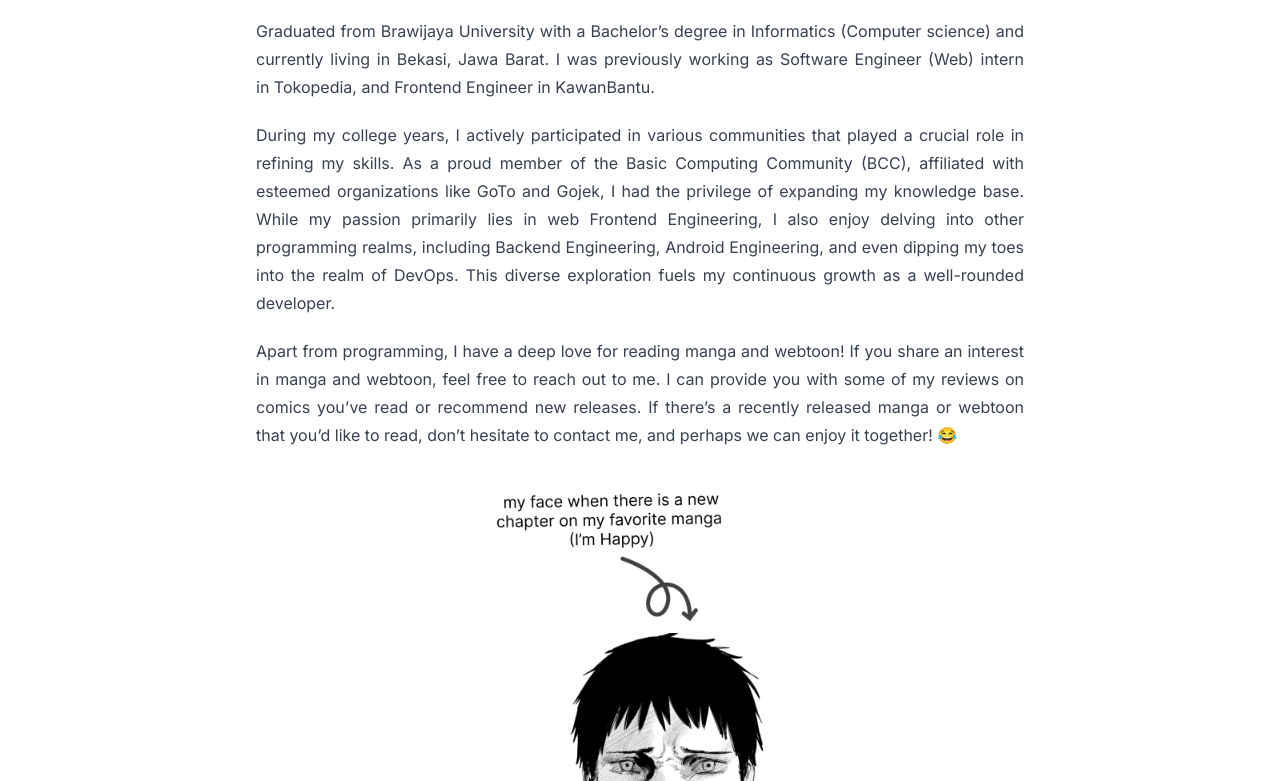
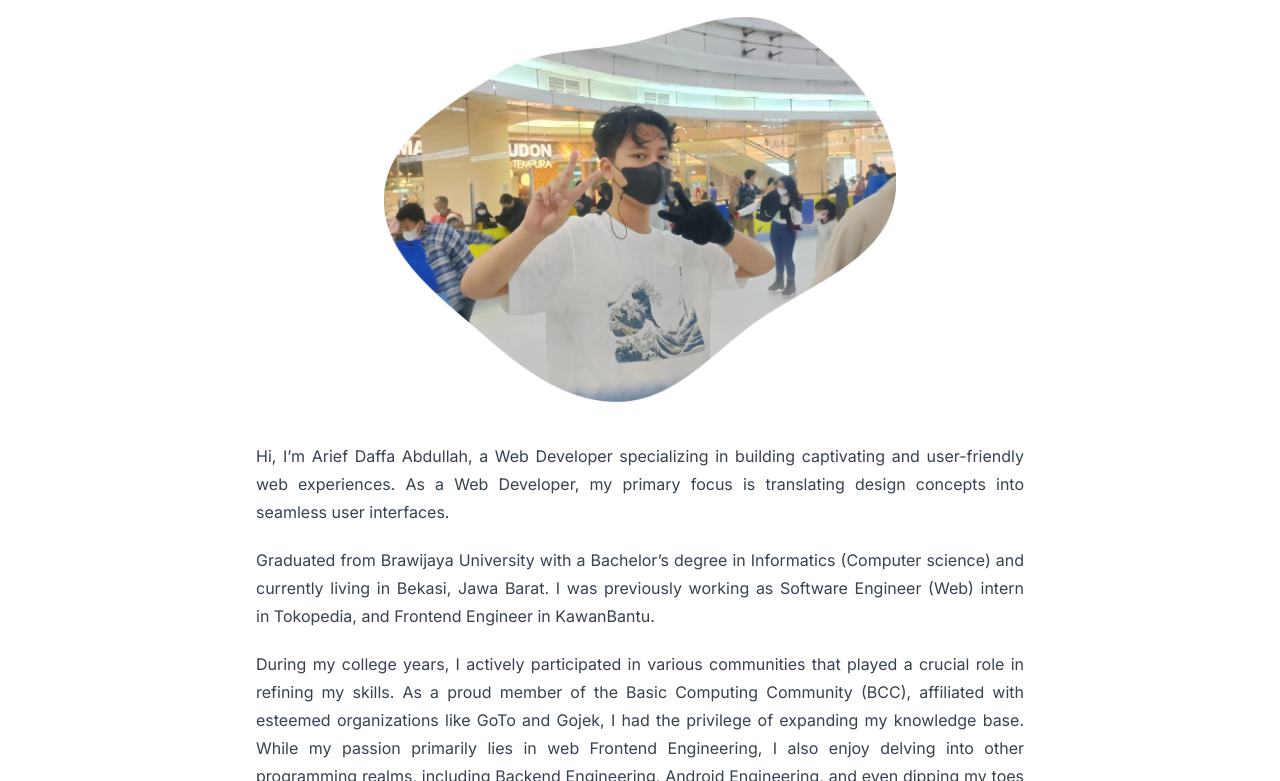
Before and after one commit to AriefDaffa/ariefdaffa, an Astro site: page /about in a window 1280 px wide. Shown: the part 151-932 px from the top of the page. Built offline with nearby package versions, Linux system fonts and the light colour scheme; Astro itself is replaced by a stand-in of ours.

Commit message:
feat: update about page UI

```diff
--- a/src/layouts/NavbarLayout.astro
+++ b/src/layouts/NavbarLayout.astro
@@ -19,9 +19,9 @@ const { title } = Astro.props;
         <link rel="stylesheet" href="https://fonts.googleapis.com/css2?family=Inter:wght@400;600&display=swap">
 		<title>{title}</title>
 	</head>
-	<body class="dark:bg-black dark:text-white">
+	<body class="dark:bg-black dark:text-white overflow-y-scroll">
         <div class="size-full flex ">
-            <div class="size-full max-w-screen-xl mx-auto px-4 relative">
+            <div class="size-full max-w-screen-xl mx-auto px-4 relative ">
                 <Navbar />
 		        <slot />
             </div>
--- a/src/pages/about/index.astro
+++ b/src/pages/about/index.astro
@@ -9,9 +9,12 @@ const { Content } = await entry.render();
 ---
 
 <NavbarLayout title="About me">
-    <div class="w-full flex">
+    <div class="w-full flex pb-20">
         <div class="max-w-screen-md mx-auto space-y-10">
-
+            <div class="text-center pt-8 text-2xl font-bold">About Me</div>
+            <div class="flex justify-center">
+                <Image src="/images/about/photo.png" alt="" width={300} height={300} class='w-2/3' loading='eager' />
+            </div>
             <main class="prose dark:prose-invert text-justify">
                 <Content />
             </main>
--- a/src/pages/projects/index.astro
+++ b/src/pages/projects/index.astro
@@ -3,5 +3,5 @@ import NavbarLayout from "@/layouts/NavbarLayout.astro";
 ---
 
 <NavbarLayout title="List Projects">
-    <div>Hello Projects</div>
+    <div class="text-6xl font-bold py-8">Project</div>
 </NavbarLayout>
```
Also changed, not shown: public/images/about/photo.png (added).
